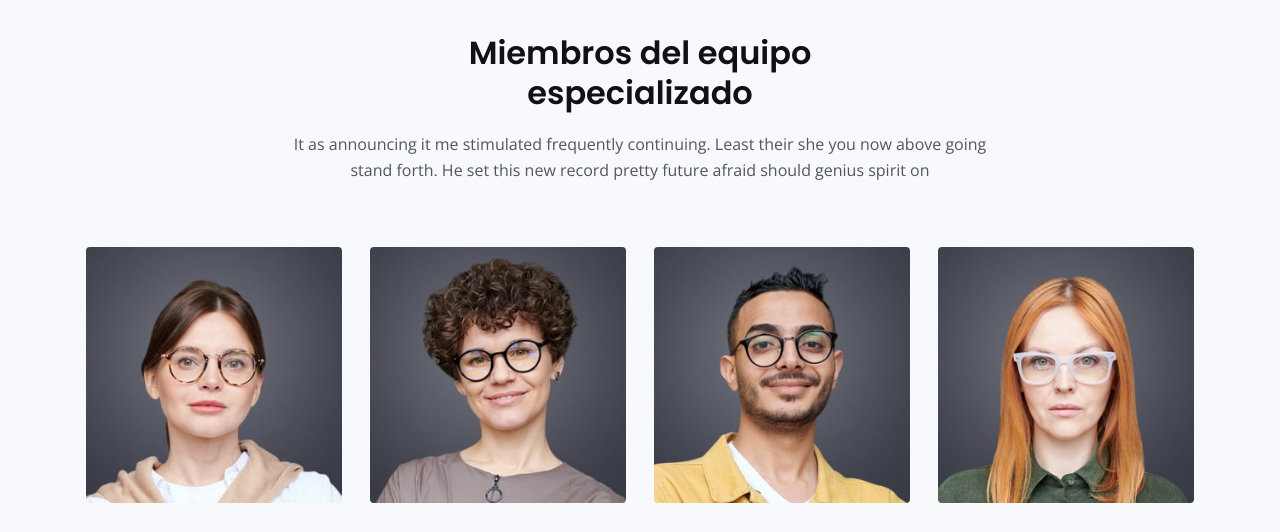
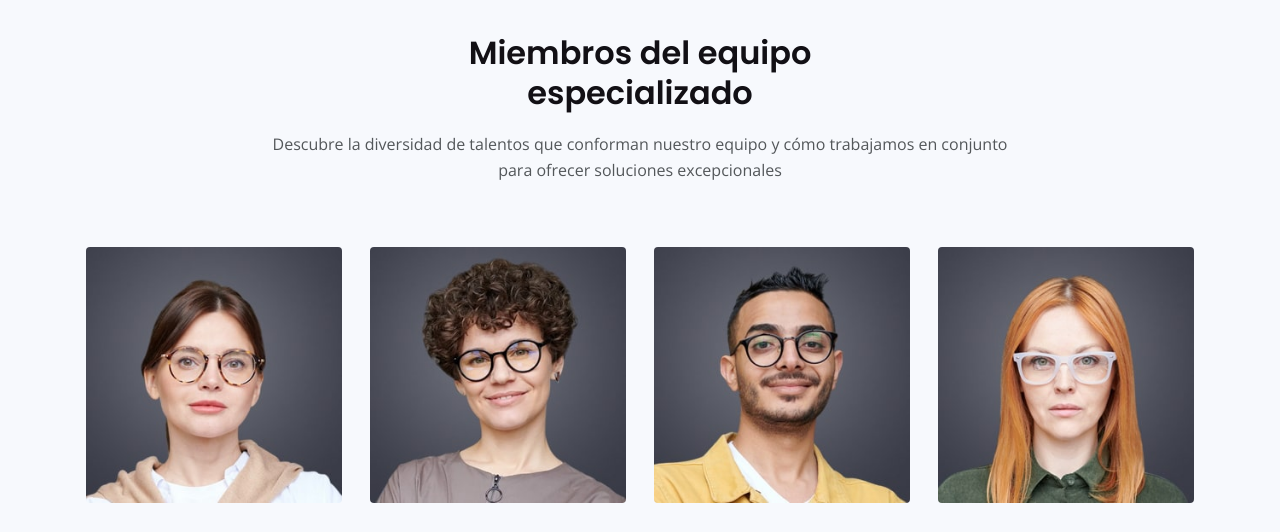
Before and after one commit to luiscjm10/luiscjm10, a plain HTML site: page index.html in a window 1280 px wide. Shown: the part 7160-7692 px from the top of the page. Drawn offline with nearby package versions, Linux system fonts and the light colour scheme.

Commit message:
Update index.html

```diff
--- a/index.html
+++ b/index.html
@@ -504,7 +504,7 @@
             <div class="row">
                 <div class="col-lg-12">
                     <h2 class="h2-heading">Miembros del equipo especializado</h2>
-                    <p class="p-heading">It as announcing it me stimulated frequently continuing. Least their she you now above going stand forth. He set this new record pretty future afraid should genius spirit on</p>
+                    <p class="p-heading">Descubre la diversidad de talentos que conforman nuestro equipo y cómo trabajamos en conjunto para ofrecer soluciones excepcionales</p>
                 </div> <!-- end of col -->
             </div> <!-- end of row -->
             <div class="row">
```
